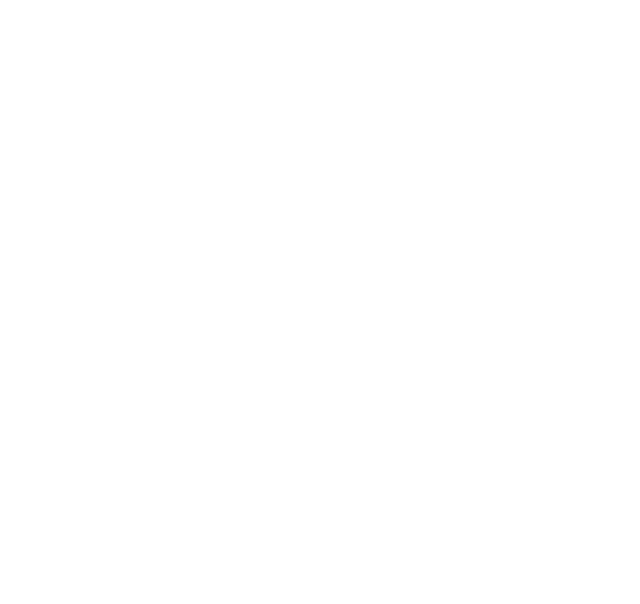
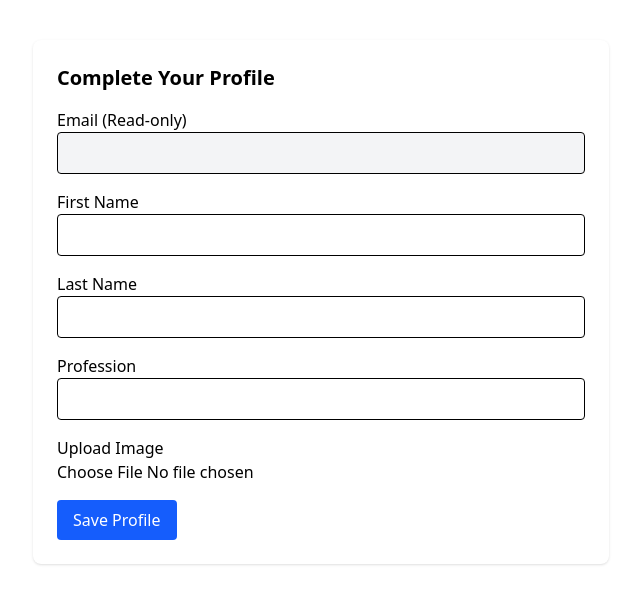
Before and after one commit to iamviratvaibhav/Typing-Master, a React (Vite) app: page /profile in a window 1280 px wide. Before the commit this address had no page. Shown: the top 604 px of the page, without its empty margins (319-959 px from the left). Built offline with nearby package versions, Linux system fonts and the light colour scheme; no server answers.

Commit message:
Add a components and UI part

```diff
--- a/src/App.jsx
+++ b/src/App.jsx
@@ -16,7 +16,7 @@
         <Route path='/heroSection' element={<HeroSection />} />
         <Route path='/startTyping' element={<StartTyping />} />
         <Route path='/multiPlayer' element={<MultiPlayer />} />
-        <Route path='/userProfile' element={<UserProfile />} />
+        <Route path='/profile' element={<UserProfile />} />
 
 
       </Routes>
--- a/src/components/Navbar.jsx
+++ b/src/components/Navbar.jsx
@@ -5,6 +5,7 @@
 import { MdOutlineLeaderboard } from "react-icons/md";
 import { CgProfile } from "react-icons/cg";
 import { useNavigate } from 'react-router-dom';
+import UserProfile from './UserProfile';
 // import { label } from 'framer-motion/client';
 const Navbar = () => {
     const navigate= useNavigate();
@@ -24,7 +25,8 @@
         { id: "home", label: "Home" },
         { id: "multiplayer", lable: "Multiplayer" },
         { id: "leaderboard", lable: "Leaderboard" },
-        { id: "profile", lable: "Profile" },
+        // { id: "profile", lable: "Profile" },
+        { id: "UserProfile", lable: "Profile" },
     ]
 
     const handleMenuItemClick = (selectionId, path) => {
@@ -69,8 +71,8 @@
                 <li>
                     <CgProfile
                     id='profile'
-                    className={`hover:text-teal-400 cursor-pointer size-6 ${activeSection === "profile" && "text-teal-400"}`}
-                    onClick={()=> handleMenuItemClick("profile", '/profile')}
+                    className={`hover:text-teal-400 cursor-pointer size-6 ${activeSection === "UsreProfile" && "text-teal-400"}`}
+                    onClick={()=> handleMenuItemClick("UserProfile", '/profile')}
                     />
                 </li>
 
--- a/src/components/UserProfile.jsx
+++ b/src/components/UserProfile.jsx
@@ -1,254 +1,140 @@
-import React, { use, useState } from 'react'
+
+import React, { useState, useEffect } from 'react';
 import axios from 'axios';
 import { toast } from "react-toastify";
-import assets from '../assets/assets.js'
 
 function UserProfile() {
-  const [user, setUser] = useState([]);
-  const [userData, setUserData] = useState(false);
-  const [edit, setEdit] = useState(false);
-  const [image, setImage] = useState(false);
-  const [loading, setLoading] = useState(false);
+  const [userData, setUserData] = useState({
+    firstname: '',
+    lastname: '',
+    profession: '',
+    email: '',
+    image: null
+  });
 
-  const backendUrl = import.meta.env.BACKEND_URL
+  const backendUrl = import.meta.env.VITE_BACKEND_URL;
 
-  const getUserData = async () => {
-    try {
-      const { data } = await axios.get(backendUrl + '/api/getAllUsers');
-      if (data.success) {
-        setUserData(data.user)
-      }
-      else {
-        console.log(data.message);
-        toast(data.message);
-      }
-    } catch (error) {
-      console.log(error);
+  useEffect(() => {
+
+    const fetchEmail = async () => {
+      try {
+        const res = await axios.get(`${backendUrl}/api/getUserEmailId`, {
+          withCredentials: true,
+        })
+        console.log("user email", res.data.user.email);
+        setUserData(prev=>({...prev, email: res.data.user.email}))
+      } catch (error) {
+      console.log("error", error);
 
     }
   }
+  fetchEmail();
+  }, []);
 
-  const updateUser = async () => {
-    setLoading(true);
+
+const handleChange = (e) => {
+  const { name, value } = e.target;
+  setUserData(prev => ({ ...prev, [name]: value }));
+};
+
+const handleImageChange = (e) => {
+  setUserData(prev => ({ ...prev, image: e.target.files[0] }));
+};
+
+const handleSubmit = async (e) => {
+  e.preventDefault();
+  try {
     const formData = new FormData();
-    formData.append('firstname', userData.firstname)
-    formData.append('lastname', userData.lastname)
-    formData.append('profession', userData.profession)
-    formData.append('about', userData.about)
+    formData.append("firstname", userData.firstname);
+    formData.append("lastname", userData.lastname);
+    formData.append("profession", userData.profession);
+    formData.append("image", userData.image);
 
-    const {data} = await axios.post(backendUrl + '/api/updateUser', formData);
-    if(data.success){
-      toast.success(data.message);
-      await getUserData();
-      setEdit(false);
-      setImage(false);
-    }else{
+    const { data } = await axios.post(`${backendUrl}/api/updateUserProfile`, formData, {
+      withCredentials: true,
+    });
+
+    if (data.success) {
+      toast.success("Profile saved successfully!");
+    } else {
       toast.error(data.message);
     }
+  } catch (error) {
+    toast.error("Failed to save profile");
+  }
+};
 
-  }
+return (
+  <div className="max-w-xl mx-auto mt-10 p-6 bg-white shadow rounded-lg">
+    <h2 className="text-xl font-semibold mb-4">Complete Your Profile</h2>
 
-  return (
-    // userData && (
-    //   <div className='bg-red-500'>
-    //     {edit?(
-    //       <label htmlFor='image'>
-    //         <div>
-    //           <img
-    //             src={image ? URL.createObjectURL(image): userData.image}
-    //             alt=''
-    //             className="w-36 rounded opacity-75"
+    <form onSubmit={handleSubmit} className="space-y-4">
+      <div>
+        <label>Email (Read-only)</label>
+        <input
+          type="email"
+          name="email"
+          value={userData.email}
+          readOnly
+          className="w-full border px-3 py-2 rounded bg-gray-100"
+        />
+      </div>
 
-    //           />
-    //           <img
-    //             src={image ? "" :assets.update_icon}
-    //             alt=''
-    //             className="w-10 absolute bottom-12 right-12"
-    //           />
-    //         </div>
-    //         <input
-    //            onChange={(e)=>setImage(e.target.files[0])}
-    //            type='file'
-    //            id='image'
-    //            hidden
-    //         />
-    //       </label>
+      <div>
+        <label>First Name</label>
+        <input
+          type="text"
+          name="firstname"
+          value={userData.firstname}
+          onChange={handleChange}
+          className="w-full border px-3 py-2 rounded"
+          required
+        />
+      </div>
 
-    //     ):(
-    //       <img className='w-36 rounded' src={userData.image} alt='' />
-    //     )}
-    //     { edit ? (
-    //       <input
-    //       type='text'
-    //       className='bg-zinc-900 text-white p-2 rounded'
-    //       value={userData.firstname}
-    //       onChange={(e) => setUserData({ ...userData, firstname: e.target.value })}
-    //       />
+      <div>
+        <label>Last Name</label>
+        <input
+          type="text"
+          name="lastname"
+          value={userData.lastname}
+          onChange={handleChange}
+          className="w-full border px-3 py-2 rounded"
+          required
+        />
+      </div>
 
-    //     ) : (
-    //       <p className='font medium text-3xl text-neutral-800 mt-4'>{userData.firstname}</p>
-    //     )}
-    //   </div>
-    // )
+      <div>
+        <label>Profession</label>
+        <input
+          type="text"
+          name="profession"
+          value={userData.profession}
+          onChange={handleChange}
+          className="w-full border px-3 py-2 rounded"
+        />
+      </div>
 
-  userData && (
-      <div className="max-w-lg flex flex-col gap-2 text-md">
-        {edit ? (
-          <label htmlFor="image">
-            <div className="inline-block relative cursor-pointer">
-              <img
-                src={image ? URL.createObjectURL(image) : userData.image}
-                alt=""
-                className="w-36 rounded opacity-75"
-              />
-              <img
-                src={image ? "" : assets.upload_icon}
-                alt=""
-                className="w-10 absolute bottom-12 right-12"
-              />
-            </div>
-            <input
-              onChange={(e) => setImage(e.target.files[0])}
-              type="file"
-              id="image"
-              hidden
-            />
-          </label>
-        ) : (
-          <img className="w-36 rounded" src={userData.image} alt="" />
-        )}
-        {edit ? (
-          <input
-            type="text"
-            className="bg-gray-50 text-3xl font-medium max-w-60 mt-4 outline-primary"
-            value={userData.name}
-            spellCheck={false}
-            onChange={(e) =>
-              setUserData((prev) => ({ ...prev, name: e.target.value }))
-            }
-          />
-        ) : (
-          <p className="font-medium text-3xl text-neutral-800 mt-4">
-            {userData.name}
-          </p>
-        )}
-        <hr className="bg-zinc-400 h-[1px] border-none" />
-        <div>
-          <p className="text-neutral-500 underline mt-3">CONTACT INFORMATION</p>
-          <div className="grid grid-cols-[1fr_3fr] gap-y-2.5 mt-3 text-neutral-700">
-            <p className="font-medium">Email Id:</p>
-            <p className="text-blue-500">{userData.email}</p>
-            <p className="font-medium">Phone:</p>
-            {edit ? (
-              <input
-                type="tel"
-                className="bg-gray-100 max-w-52 outline-primary"
-                value={userData.phone}
-                onChange={(e) =>
-                  setUserData((prev) => ({ ...prev, phone: e.target.value }))
-                }
-              />
-            ) : (
-              <p className="text-blue-500">{userData.phone}</p>
-            )}
-            <p className="font-medium">Address:</p>
-            {edit ? (
-              <p>
-                <input
-                  type="text"
-                  className="bg-gray-50 outline-primary"
-                  value={userData.address.line1}
-                  spellCheck={false}
-                  onChange={(e) =>
-                    setUserData((prev) => ({
-                      ...prev,
-                      address: { ...prev.address, line1: e.target.value },
-                    }))
-                  }
-                />
-                <br />
-                <input
-                  type="text"
-                  value={userData.address.line2}
-                  className="bg-gray-50 outline-primary"
-                  spellCheck={false}
-                  onChange={(e) =>
-                    setUserData((prev) => ({
-                      ...prev,
-                      address: { ...prev.address, line2: e.target.value },
-                    }))
-                  }
-                />
-              </p>
-            ) : (
-              <p className="text-gray-500">
-                {userData.address.line1}
-                <br />
-                {userData.address.line2}
-              </p>
-            )}
-          </div>
-        </div>
-        <div>
-          <p className="text-neutral-500 underline mt-3">BASIC INFORMATION</p>
-          <div className="grid grid-cols-[1fr_3fr] gap-y-2.5 mt-3 text-neutral-700">
-            <p className="font-medium">Gender:</p>
-            {edit ? (
-              <select
-                onChange={(e) =>
-                  setUserData((prev) => ({ ...prev, gender: e.target.value }))
-                }
-                value={userData.gender}
-                className="max-w-20 bg-gray-100 outline-primary"
-              >
-                <option value="Male">Male</option>
-                <option value="Female">Female</option>
-                <option value="Other">Other</option>
-              </select>
-            ) : (
-              <p className="text-gray-400">{userData.gender}</p>
-            )}
-            <p className="font-medium">Birthday:</p>
-            {edit ? (
-              <input
-                type="date"
-                value={userData.dob}
-                className="max-w-28 bg-gray-100 outline-primary"
-                onChange={(e) =>
-                  setUserData((prev) => ({ ...prev, dob: e.target.value }))
-                }
-              />
-            ) : (
-              <p className="text-gray-400">{userData.dob}</p>
-            )}
-          </div>
-        </div>
-        <div className="mt-10">
-          {edit ? (
-            <button
-              className="border border-primary px-8 py-2 rounded-full hover:text-white hover:bg-primary transition-all duration-300 flex items-center justify-center"
-              onClick={updateUserProfileData}
-              disabled={loading}
-            >
-              {loading ? (
-                <AiOutlineLoading3Quarters className="animate-spin text-xl" />
-              ) : (
-                "Save Information"
-              )}
-            </button>
-          ) : (
-            <button
-              className="border border-primary px-8 py-2 rounded-full hover:text-white hover:bg-primary transition-all duration-300"
-              onClick={() => setEdit(true)}
-            >
-              Edit
-            </button>
-          )}
-        </div>
+      <div>
+        <label>Upload Image</label>
+        <input
+          type="file"
+          name="image"
+          accept="image/*"
+          onChange={handleImageChange}
+          className="w-full"
+        />
       </div>
-    )
 
-  )
+      <button
+        type="submit"
+        className="bg-blue-600 text-white px-4 py-2 rounded hover:bg-blue-700"
+      >
+        Save Profile
+      </button>
+    </form>
+  </div>
+);
 }
 
-export default UserProfile
+export default UserProfile;
```
